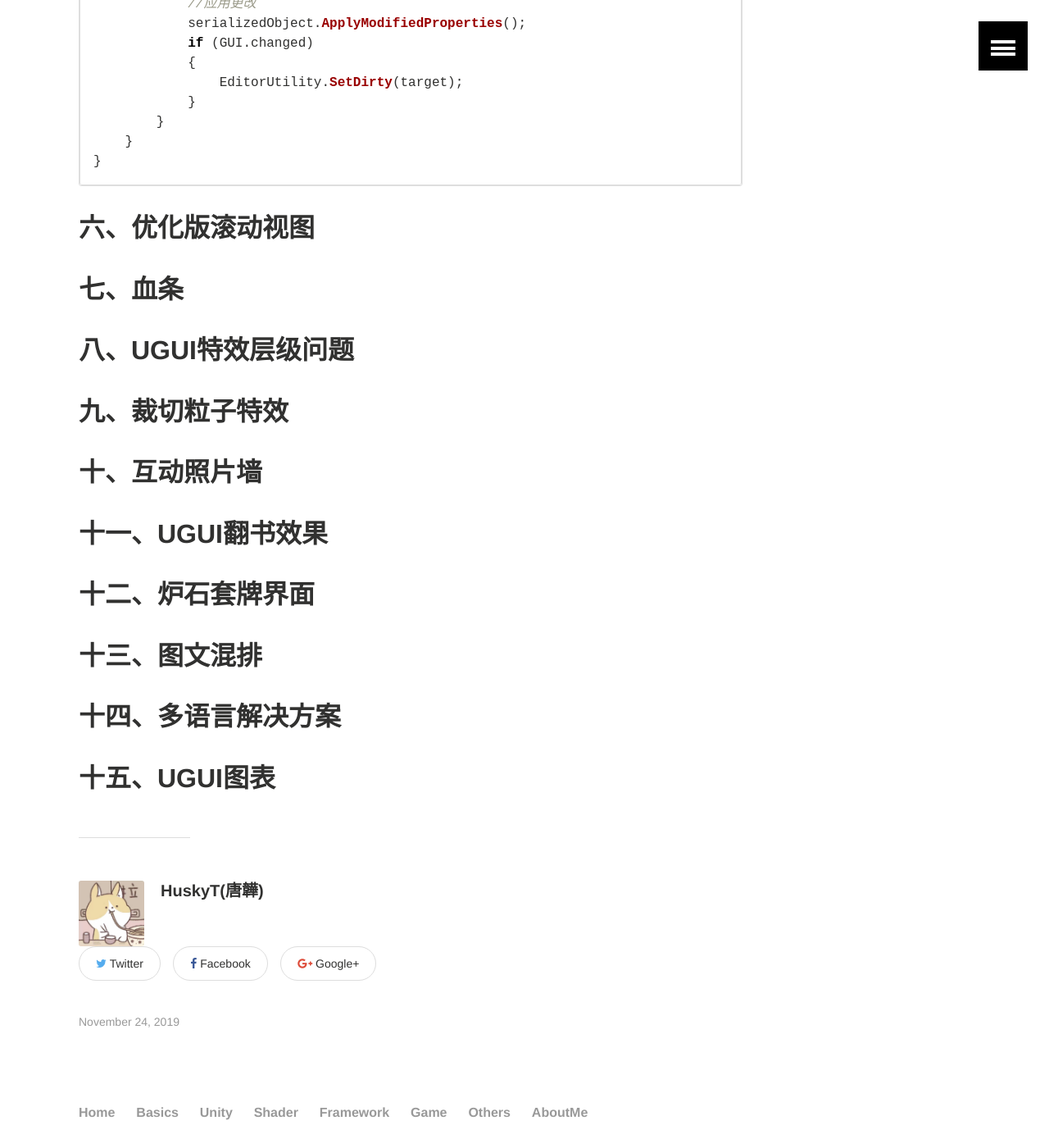
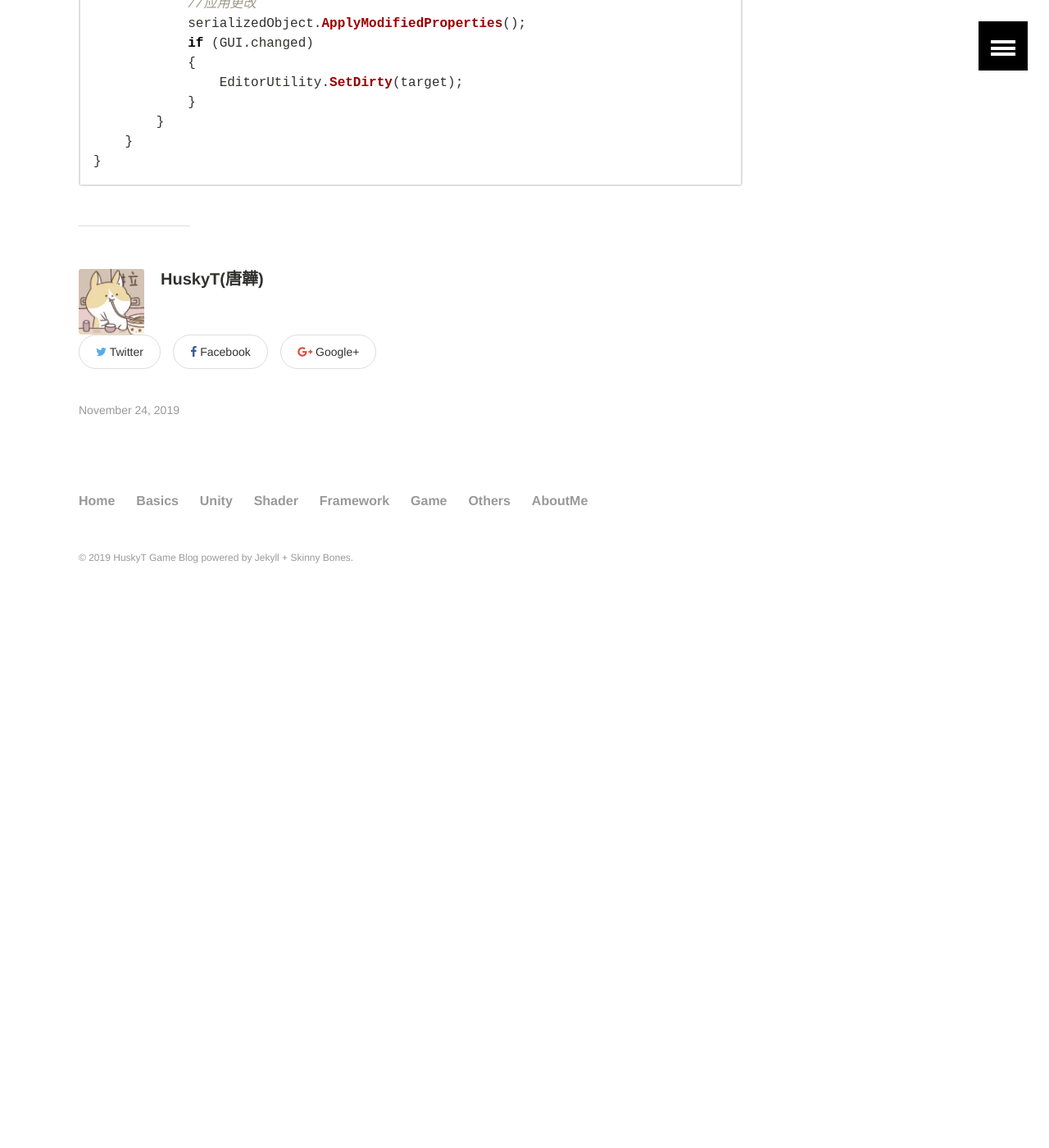
Before and after one commit to HuskyTGame/HuskyTGame.github.io, a Jekyll site: the page built from _posts/unity/2019-11-24-UGUI--进阶_常规案例_上.md, in a window 1280 px wide and 1400 px high, scrolled down 31511 px. Shown: the whole window at 82% size. Built offline with Jekyll 4.4.1, drawn with Linux system fonts in a browser that asks for light colours; after the commit the page ends 32277 px from its top, so only the background shows below that.

Commit message:
Update 2019-11-24-UGUI--进阶_常规案例_上.md

`````diff
--- a/_posts/unity/2019-11-24-UGUI--进阶_常规案例_上.md
+++ b/_posts/unity/2019-11-24-UGUI--进阶_常规案例_上.md
@@ -1152,25 +1152,3 @@ namespace StudyUGUIExample
     }
 }
 ````
-
-
-
-## 六、优化版滚动视图
-
-## 七、血条
-
-## 八、UGUI特效层级问题
-
-## 九、裁切粒子特效
-
-## 十、互动照片墙
-
-## 十一、UGUI翻书效果
-
-## 十二、炉石套牌界面
-
-## 十三、图文混排
-
-## 十四、多语言解决方案
-
-## 十五、UGUI图表
`````
